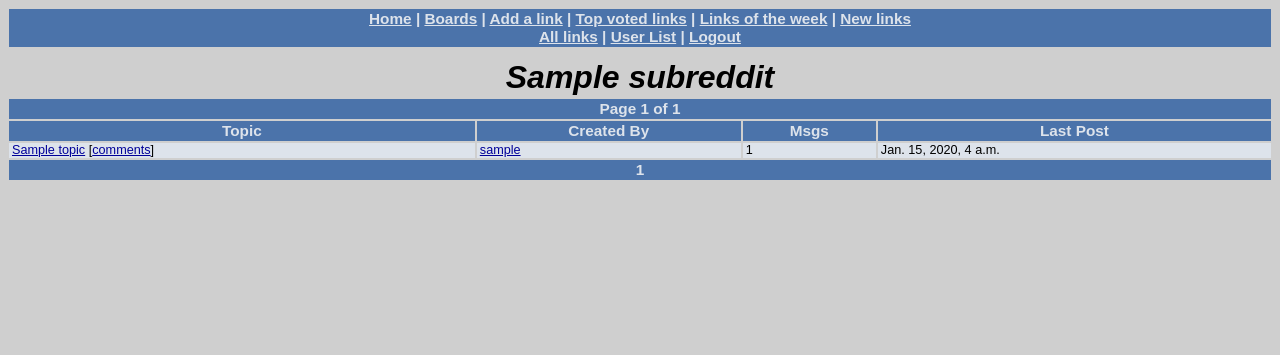
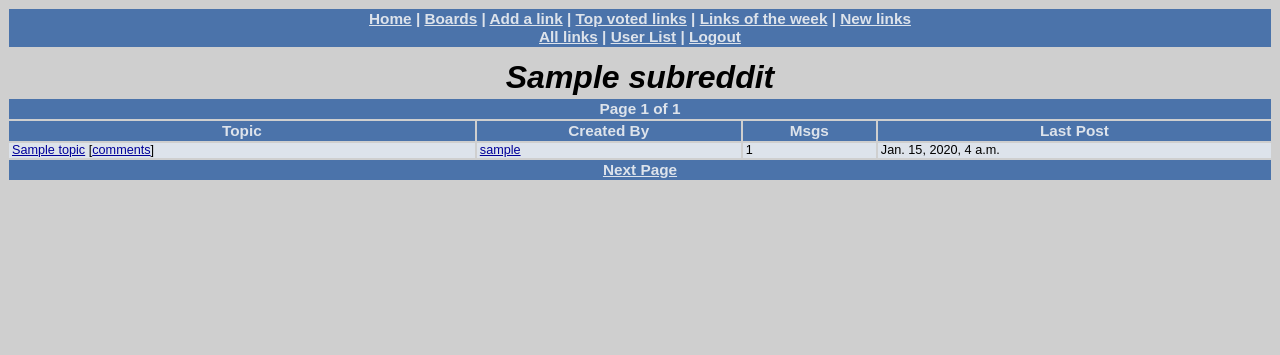
Before and after one commit to avoliva/boards, a Django app: template boards/static/templates/subreddit.html in a window 1280 px wide. Shown: the top 355 px of the page. Run offline with Django 3.2, Linux system fonts and the light colour scheme; tables that the repository leaves empty hold one stand-in row (values such as "Sample post"); the template is opened without the code that fills it: values that come from a table or form of the project are taken from there, most other values are stand-ins (such as "Sample title", 1, 10 or a date in 2020); parts of the project's set-up code (start-up, migrations or seed data) failed here and were passed over.

Commit message:
Update subreddit.html

```diff
--- a/boards/static/templates/subreddit.html
+++ b/boards/static/templates/subreddit.html
@@ -40,7 +40,7 @@
     </table>
 
     <div class="infobar">
-      {{ next_page }}
+      <a href="{{ next_page }}">Next Page</a>
     </div><br />
     <br />
 
```
